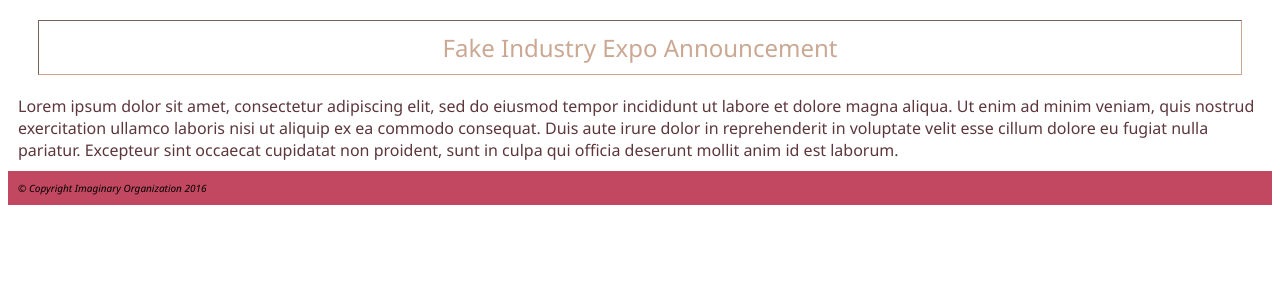
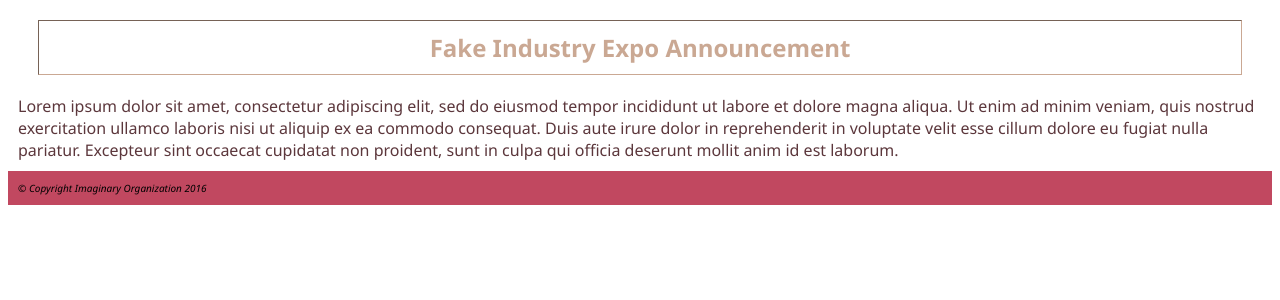
Before and after one commit to andrewkerr3956/Hofstra-Projects, a PHP site: the page made by Intro-to-HTML-&-JS/Module 03/Using CSS in an HTML Page/index.html in a window 1280 px wide. Shown: the top 300 px of the page. Run offline with PHP 8.4, Linux system fonts and the light colour scheme.

Commit message:
Fixed a problem with a css element in a hands-on project.

```diff
--- a/Intro-to-HTML-&-JS/Module 03/Using CSS in an HTML Page/css/style.css
+++ b/Intro-to-HTML-&-JS/Module 03/Using CSS in an HTML Page/css/style.css
@@ -3,7 +3,7 @@ body {
 }
 header {
     font-size: x-large;
-    font-style: bold;
+    font-weight: bold;
     text-align: center;
     background-color: linear-gradient(#051118, #5C373C);
     color: #CAA893;
```
